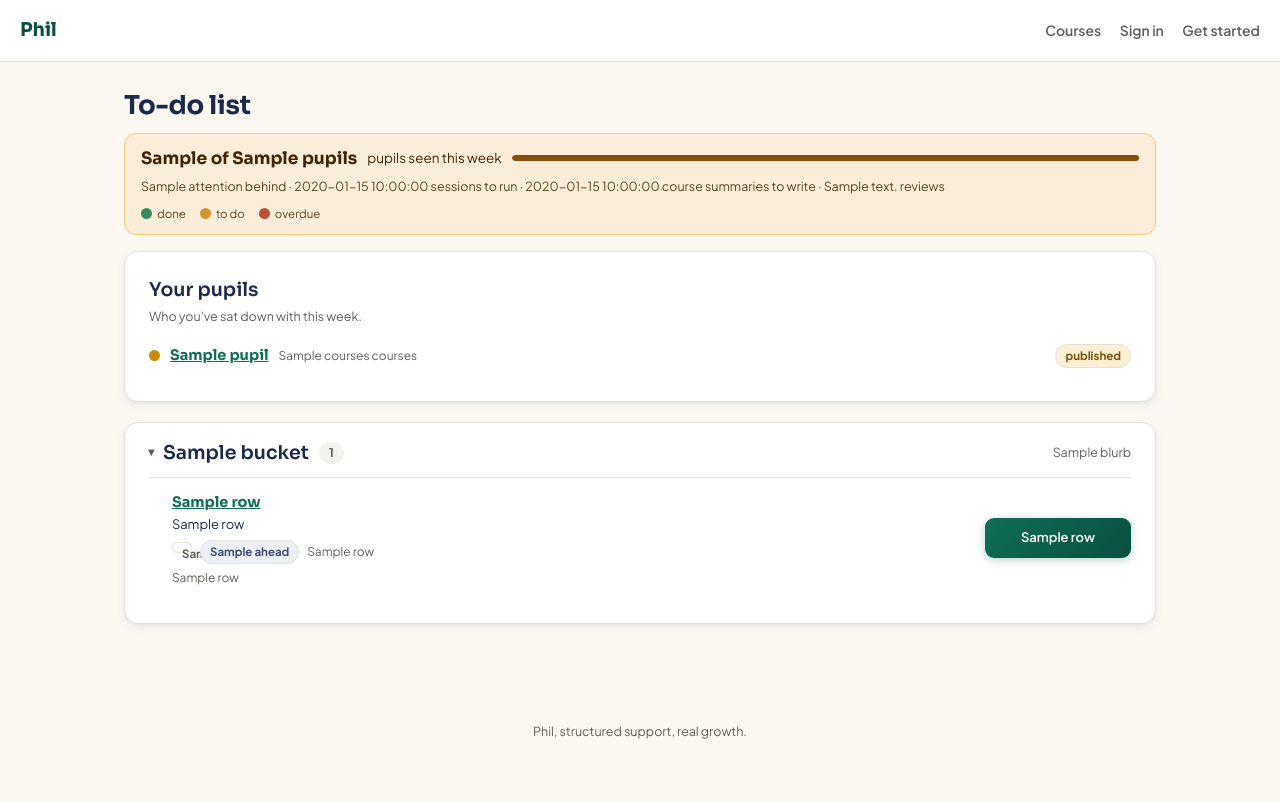
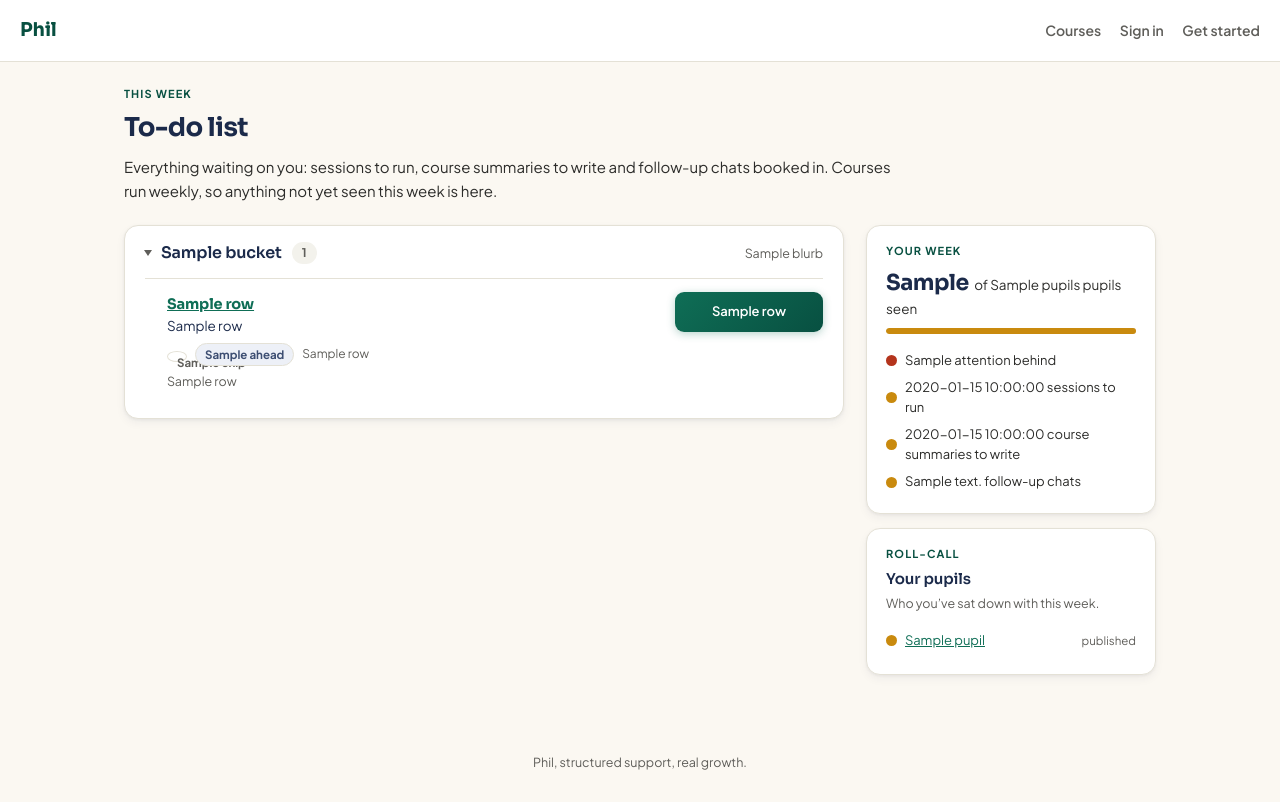
Before and after one commit to Alexandersocrates-dev/phil-app, a Python web app: template templates/schedule.html in a window 1280 px wide. Before the commit the page ends 739 px from the top, so only its background shows below. Run offline with Jinja, Linux system fonts and the light colour scheme; the template is opened without the code that fills it: most values are stand-ins (such as "Sample title", 1, 10 or a date in 2020).

Commit message:
Rebuild the to-do list layout to match the report pages

```diff
--- a/templates/schedule.html
+++ b/templates/schedule.html
@@ -1,207 +1,237 @@
 {% extends "base.html" %}
 {% block title %}To-do list - Phil{% endblock %}
 {% block content %}
+
+<header class="td-head">
+  <span class="td-eyebrow">This week</span>
   <h1>To-do list</h1>
+  <p class="td-lede">Everything waiting on you: sessions to run, course summaries to write and
+  follow-up chats booked in. Courses run weekly, so anything not yet seen this week is here.</p>
+</header>
 
-{% if summary.pupils %}
-{# Counted in pupils, not courses: one child on five courses is one person to
-   find time for, and "0 of 5" read as five children. #}
-<div class="sched-strip {% if summary.attention %}sched-strip-late{% endif %}">
-  <div class="sched-strip-top">
-    <strong>{{ summary.pupils_seen }} of {{ summary.pupils }}</strong>
-    <span>pupil{{ '' if summary.pupils == 1 else 's' }} seen this week</span>
-    <div class="sched-bar" aria-hidden="true">
-      <div class="sched-bar-fill" style="width:{{ (summary.pupils_seen / summary.pupils * 100)|round|int }}%"></div>
-    </div>
-  </div>
-  <div class="sched-strip-detail">
-    {%- set parts = [] -%}
-    {%- if summary.attention %}{% set _ = parts.append(summary.attention ~ ' behind') %}{% endif -%}
-    {%- if summary.sessions_due %}{% set _ = parts.append(summary.sessions_due ~ ' session' ~ ('' if summary.sessions_due == 1 else 's') ~ ' to run') %}{% endif -%}
-    {%- if summary.writeups_due %}{% set _ = parts.append(summary.writeups_due ~ (' course summary to write' if summary.writeups_due == 1 else ' course summaries to write')) %}{% endif -%}
-    {%- if summary.reviews_due %}{% set _ = parts.append(summary.reviews_due ~ (' review' if summary.reviews_due == 1 else ' reviews')) %}{% endif -%}
-    {%- if parts %}{{ parts|join(' &middot; ')|safe }}{% else %}Nothing outstanding.{% endif -%}
-  </div>
-  <div class="sched-key">
-    <span><span class="light light-green"></span>done</span>
-    <span><span class="light light-amber"></span>to do</span>
-    <span><span class="light light-red"></span>overdue</span>
-  </div>
-</div>
+<div class="td-layout">
+  <main class="td-main">
+    {% for b in buckets %}
+    {% if b.rows or b.always %}
+    {# Done this week is collapsed: reassurance, not work. #}
+    <details class="card td-group td-{{ b.key }}" {% if b.key != 'seen' %}open{% endif %}>
+      <summary class="td-group-head">
+        <span class="td-chev" aria-hidden="true"></span>
+        <h2>{{ b.title }}</h2>
+        <span class="td-count td-count-{{ b.key }} {% if not b.rows %}td-count-none{% endif %}">{{ b.rows|length }}</span>
+        {% if b.blurb %}<span class="td-blurb">{{ b.blurb }}</span>{% endif %}
+      </summary>
 
-<div class="card sched-pupils">
-  <h2>Your pupils</h2>
-  <p class="muted sched-blurb-block">Who you've sat down with this week.</p>
-  {% for p in pupils %}
-  <div class="pupil-line {{ 'pupil-seen' if p.seen else '' }}">
-    <span class="light light-{{ 'green' if p.seen else 'amber' }}" title="{{ 'Seen this week' if p.seen else 'Not seen yet' }}" aria-hidden="true"></span>
-    <a class="sched-pupil" href="/mentor/pupils/{{ p.pupil_id }}">{{ p.name }}</a>
-    <span class="pupil-courses">{{ p.courses }} course{{ '' if p.courses == 1 else 's' }}</span>
-    <span class="chip {{ 'chip-green' if p.seen else 'chip-amber' }}">{{ p.status }}</span>
-  </div>
-  {% endfor %}
+      <div class="td-body">
+        {% if not b.rows %}
+        <p class="td-empty">{{ b.empty }}</p>
+        {% endif %}
+
+        {% for s in b.sections %}
+        {% if b.show_labels %}
+        <div class="td-sec">
+          <span class="td-sec-label">{{ s.label }}</span>
+          <span class="td-sec-count">{{ s.count }}</span>
+          <span class="td-sec-rule"></span>
         </div>
         {% endif %}
 
-{% for b in buckets %}
-{% if b.rows or b.always %}
-{# Done this week is collapsed: reassurance, not work. #}
-<details class="card sched-card sched-{{ b.key }}" {% if b.key != 'seen' %}open{% endif %}>
-  <summary class="sched-head">
-    <h2>{{ b.title }}</h2>
-    <span class="sched-num sched-num-{{ b.key }} {% if not b.rows %}sched-num-none{% endif %}">{{ b.rows|length }}</span>
-    {% if b.blurb %}<span class="sched-blurb">{{ b.blurb }}</span>{% endif %}
-  </summary>
-
-  {% if not b.rows %}
-  <p class="sched-empty">{{ b.empty }}</p>
-  {% endif %}
-  {% for s in b.sections %}
-  {% if b.show_labels %}
-  <div class="sec-head sec-{{ s.kind }}">
-    <span class="sec-label">{{ s.label }}</span>
-    <span class="sec-count">{{ s.count }}</span>
-  </div>
-  {% endif %}
         {% for i in s.rows %}
-  {# The staff write-up is not a mentoring session — no pupil is in the room —
-     so it is set apart rather than sitting in the run of sessions. #}
-  <div class="sched-row {% if i.kind == 'summary' %}row-summary{% endif %}">
+        {# The staff write-up is not a mentoring session — no pupil is in the
+           room — so it is set apart rather than sitting in the run of sessions. #}
+        <div class="td-row {% if i.kind == 'summary' %}td-row-summary{% endif %}">
           <span class="light light-{{ i.light }}" title="{{ 'Done' if i.light == 'green' else ('Overdue' if i.light == 'red' else 'To do') }}" aria-hidden="true"></span>
-    <div class="sched-what">
-      <a class="sched-pupil" href="/mentor/pupils/{{ i.pupil_id }}">{{ i.pupil_name }}</a>
-      <span class="sched-title">{{ i.course_title }}</span>
-      <span class="sched-meta">
-        {% if i.kind == 'session' %}<span class="sched-step">{{ i.title }}</span>{% endif %}
-        {% if i.kind == 'summary' %}<span class="row-tag">Staff only</span>{% endif %}
+          <div class="td-what">
+            <a class="td-pupil" href="/mentor/pupils/{{ i.pupil_id }}">{{ i.pupil_name }}</a>
+            <span class="td-course">{{ i.course_title }}</span>
+            <span class="td-meta">
+              {% if i.kind == 'session' %}<span class="td-step">{{ i.title }}</span>{% endif %}
+              {% if i.kind == 'summary' %}<span class="td-tag">Staff only</span>{% endif %}
               {% if i.chip %}<span class="chip chip-{{ i.light }}">{{ i.chip }}</span>{% endif %}
               {% if i.ahead %}<span class="chip chip-ahead">{{ i.ahead }}</span>{% endif %}
-        {% if i.last_label %}<span class="sched-last">{{ i.last_label }}</span>{% endif %}
+              {% if i.last_label %}<span class="td-last">{{ i.last_label }}</span>{% endif %}
             </span>
-      {% if i.subtitle %}<span class="sched-sub">{{ i.subtitle }}</span>{% endif %}
+            {% if i.subtitle %}<span class="td-sub">{{ i.subtitle }}</span>{% endif %}
           </div>
-    {# Fixed-width column with the button always first, so buttons line up down
-       the page whether or not a row has the dates link. #}
-    <div class="sched-actions">
-      <a class="btn {{ 'btn-secondary' if b.key in ['seen', 'coming_sessions', 'coming_reviews'] else 'btn-primary' }} btn-sm sched-btn" href="{{ i.action_url }}">{{ i.action_label }}</a>
-      {% if i.kind == 'session' and not i.planned %}<a class="sched-plan" href="{{ i.plan_url }}">Set session dates</a>{% endif %}
+          {# Fixed-width column with the button always first, so buttons line up
+             down the page whether or not a row has the dates link. #}
+          <div class="td-actions">
+            <a class="btn {{ 'btn-secondary' if b.key in ['seen', 'coming_sessions', 'coming_reviews'] else 'btn-primary' }} btn-sm td-btn" href="{{ i.action_url }}">{{ i.action_label }}</a>
+            {% if i.kind == 'session' and not i.planned %}<a class="td-plan" href="{{ i.plan_url }}">Set session dates</a>{% endif %}
           </div>
         </div>
         {% endfor %}
         {% endfor %}
+      </div>
     </details>
     {% endif %}
     {% endfor %}
 
     {% if not summary.pupils %}
-<div class="card card-center">
-  <p class="muted" style="margin:0;">No active courses yet. Enrol a pupil and their sessions appear here.</p>
+    <div class="card td-none">
+      <h2>Nobody enrolled yet</h2>
+      <p>Add a pupil and enrol them on a course, and this week&rsquo;s work appears here.</p>
     </div>
     {% endif %}
+  </main>
+
+  {% if summary.pupils %}
+  <aside class="td-aside">
+    {# The week's shape, kept beside the work rather than stacked on top of it. #}
+    <div class="card td-panel {% if summary.attention %}td-panel-late{% endif %}">
+      <span class="td-eyebrow">Your week</span>
+      <p class="td-score"><strong>{{ summary.pupils_seen }}</strong> of {{ summary.pupils }}
+      pupil{{ '' if summary.pupils == 1 else 's' }} seen</p>
+      <div class="td-bar" aria-hidden="true">
+        <div class="td-bar-fill" style="width:{{ (summary.pupils_seen / summary.pupils * 100)|round|int }}%"></div>
+      </div>
+      <ul class="td-breakdown">
+        {% if summary.attention %}<li><span class="light light-red"></span>{{ summary.attention }} behind</li>{% endif %}
+        {% if summary.sessions_due %}<li><span class="light light-amber"></span>{{ summary.sessions_due }} session{{ '' if summary.sessions_due == 1 else 's' }} to run</li>{% endif %}
+        {% if summary.writeups_due %}<li><span class="light light-amber"></span>{{ summary.writeups_due }} course summar{{ 'y' if summary.writeups_due == 1 else 'ies' }} to write</li>{% endif %}
+        {% if summary.reviews_due %}<li><span class="light light-amber"></span>{{ summary.reviews_due }} follow-up chat{{ '' if summary.reviews_due == 1 else 's' }}</li>{% endif %}
+        {% if not (summary.attention or summary.sessions_due or summary.writeups_due or summary.reviews_due) %}
+        <li><span class="light light-green"></span>Nothing outstanding</li>
+        {% endif %}
+      </ul>
+    </div>
+
+    <div class="card td-panel">
+      <span class="td-eyebrow">Roll-call</span>
+      <h2>Your pupils</h2>
+      <p class="td-panel-note">Who you&rsquo;ve sat down with this week.</p>
+      <ul class="td-roll">
+        {% for p in pupils %}
+        <li class="{{ 'is-seen' if p.seen else '' }}">
+          <span class="light light-{{ 'green' if p.seen else 'amber' }}" aria-hidden="true"></span>
+          <a href="/mentor/pupils/{{ p.pupil_id }}">{{ p.name }}</a>
+          <span class="td-roll-meta">{{ p.status }}</span>
+        </li>
+        {% endfor %}
+      </ul>
+    </div>
+  </aside>
+  {% endif %}
+</div>
 
 <style>
-.sched-strip{background:var(--teal-light);border:1px solid #9FE1CB;border-radius:12px;
-  padding:12px 16px;margin:0 0 16px;color:#04342C;}
-.sched-strip-late{background:var(--amber-light);border-color:#FAC775;color:#412402;}
-.sched-strip-top{display:flex;align-items:center;gap:10px;flex-wrap:wrap;font-size:13.5px;}
-.sched-strip strong{font-family:var(--font-head);font-size:17px;}
-.sched-strip-detail{font-size:12.5px;margin-top:6px;opacity:.85;}
-.sched-bar{flex:1;min-width:100px;height:6px;border-radius:20px;background:#fff;overflow:hidden;}
-.sched-bar-fill{height:100%;background:var(--teal-darker);border-radius:20px;}
-.sched-strip-late .sched-bar-fill{background:var(--amber-dark);}
+.td-head{margin:0 0 22px;}
+.td-eyebrow{display:block;font-size:11px;font-weight:800;letter-spacing:.1em;
+  text-transform:uppercase;color:var(--teal-darker);margin-bottom:6px;}
+.td-head h1{margin:0 0 8px;letter-spacing:-.02em;}
+.td-lede{font-size:15px;line-height:1.6;color:var(--ink);margin:0;max-width:70ch;text-wrap:pretty;}
 
-.sched-pupils h2{margin:0 0 2px;}
-.sched-blurb-block{font-size:12.5px;margin:0 0 10px;}
-.pupil-line{display:flex;align-items:center;gap:10px;flex-wrap:wrap;
-  border-top:1px solid var(--border);padding:9px 0;font-size:13px;}
-.pupil-line:first-of-type{border-top:none;}
-/* Traffic lights: green done, amber to do, red overdue. Each also carries a
-   word in the chip beside it, so the colour is never the only signal — that
-   matters for anyone who can't tell red from green. */
-.light{width:11px;height:11px;border-radius:50%;flex-shrink:0;display:inline-block;}
+/* minmax(0,1fr): a grid column's default min-width is auto, so a long course
+   title would force the column wider and squeeze the panel beside it. */
+.td-layout{display:grid;grid-template-columns:minmax(0,1fr) 290px;gap:22px;align-items:start;}
+.td-main{min-width:0;display:flex;flex-direction:column;gap:14px;}
+.td-aside{min-width:0;position:sticky;top:18px;display:flex;flex-direction:column;gap:14px;}
+
+/* ------------------------------------------------------------------ group -- */
+.td-group{margin:0;padding:0 20px;}
+.td-attention{border-left:4px solid #B4341C;}
+.td-this_week{border-left:4px solid #C98A0E;}
+.td-coming_sessions,.td-coming_reviews{border-left:4px solid #97A6C4;}
+.td-seen{border-left:4px solid #1B7A4B;}
+.td-group-head{display:flex;align-items:center;gap:10px;flex-wrap:wrap;
+  cursor:pointer;list-style:none;padding:15px 0 13px;}
+.td-group-head::-webkit-details-marker{display:none;}
+.td-group-head h2{margin:0;font-size:16px;letter-spacing:-.01em;}
+.td-chev{width:0;height:0;flex-shrink:0;border-left:6px solid var(--muted);
+  border-top:4.5px solid transparent;border-bottom:4.5px solid transparent;
+  transition:transform .13s ease;}
+.td-group[open] .td-chev{transform:rotate(90deg);}
+.td-count{flex-shrink:0;font-size:12px;font-weight:700;border-radius:20px;padding:2px 10px;
+  background:#F3F2EC;color:var(--muted);}
+.td-count-attention{background:#FBE3DE;color:#8A2614;}
+.td-count-this_week{background:#FBEFD6;color:#7A5206;}
+.td-count-seen{background:#DCF0E4;color:#14603C;}
+.td-count-none{background:#F3F2EC;color:#B3B0A4;}
+.td-blurb{font-size:12.5px;color:var(--muted);margin-left:auto;text-align:right;min-width:0;}
+.td-body{padding-bottom:14px;}
+.td-empty{font-size:13px;color:var(--muted);line-height:1.55;margin:2px 0 6px;
+  border-top:1px solid var(--border);padding-top:13px;}
+
+/* Section rule: quiet, but enough to separate three kinds of job. */
+.td-sec{display:flex;align-items:center;gap:9px;margin:16px 0 2px;}
+.td-sec:first-child{margin-top:2px;}
+.td-sec-label{font-size:10.5px;font-weight:800;letter-spacing:.08em;text-transform:uppercase;
+  color:var(--navy);white-space:nowrap;}
+.td-sec-count{font-size:10.5px;font-weight:700;color:var(--muted);background:#F3F2EC;
+  border-radius:20px;padding:1px 7px;flex-shrink:0;}
+.td-sec-rule{flex:1;height:1px;background:var(--border);min-width:12px;}
+
+/* -------------------------------------------------------------------- row -- */
+.td-row{display:flex;align-items:flex-start;gap:11px;padding:13px 0;
+  border-top:1px solid var(--border);}
+.td-sec + .td-row{border-top:none;}
+.td-row .light{margin-top:5px;flex-shrink:0;}
+.td-what{flex:1;min-width:0;}
+.td-pupil{font-family:var(--font-head);font-weight:700;font-size:14.5px;letter-spacing:-.01em;}
+.td-course{display:block;font-size:13.5px;color:var(--navy);margin-top:1px;line-height:1.4;}
+.td-meta{display:flex;align-items:center;gap:8px;flex-wrap:wrap;margin-top:7px;}
+.td-step,.td-last{font-size:12px;color:var(--muted);white-space:nowrap;}
+.td-sub{display:block;font-size:12.5px;color:var(--muted);margin-top:6px;line-height:1.5;}
+.td-tag{font-size:10.5px;font-weight:800;letter-spacing:.05em;text-transform:uppercase;
+  color:var(--coral-dark);background:var(--coral-light);border-radius:4px;padding:2px 7px;
+  white-space:nowrap;}
+.td-row-summary{background:#FBF8F2;border-left:3px solid var(--coral-dark);border-top:none;
+  border-radius:0 10px 10px 0;padding:13px 15px;margin:7px 0;}
+.td-row-summary + .td-row{border-top:none;}
+
+/* Chips and buttons hold together rather than being squeezed until they break. */
+.chip{font-size:11.5px;font-weight:700;border-radius:20px;padding:2px 9px;white-space:nowrap;
+  flex-shrink:0;}
+.chip-red{background:#FBE3DE;color:#8A2614;}
+.chip-amber{background:#FBEFD6;color:#7A5206;}
+.chip-green{background:#DCF0E4;color:#14603C;}
+.chip-grey{background:#EDEBE2;color:#6B675B;}
+.chip-ahead{background:#EDF0F7;color:#3D4E72;}
+
+.td-actions{width:148px;flex-shrink:0;display:flex;flex-direction:column;gap:5px;}
+.td-btn{width:100%;text-align:center;white-space:nowrap;}
+.td-plan{font-size:12.5px;text-align:center;white-space:nowrap;}
+
+/* ------------------------------------------------------------------ panel -- */
+.td-panel{margin:0;padding:17px 19px;}
+.td-panel h2{font-size:15px;margin:2px 0 3px;letter-spacing:-.01em;}
+.td-panel-note{font-size:12.5px;color:var(--muted);margin:0 0 11px;line-height:1.5;}
+.td-score{font-size:13.5px;color:var(--ink);margin:2px 0 9px;}
+.td-score strong{font-family:var(--font-head);font-size:22px;font-weight:700;color:var(--navy);
+  letter-spacing:-.02em;margin-right:3px;}
+.td-bar{height:6px;border-radius:20px;background:#EDEBE2;overflow:hidden;margin-bottom:13px;}
+.td-bar-fill{height:100%;background:var(--teal-darker);border-radius:20px;}
+.td-panel-late .td-bar-fill{background:#C98A0E;}
+.td-breakdown{list-style:none;margin:0;padding:0;font-size:13px;line-height:1.5;}
+.td-breakdown li{display:flex;align-items:center;gap:8px;padding:4px 0;color:var(--ink);}
+.td-breakdown .light{flex-shrink:0;}
+
+.td-roll{list-style:none;margin:0;padding:0;}
+.td-roll li{display:flex;align-items:center;gap:8px;padding:7px 0;font-size:13px;
+  border-top:1px solid var(--border);}
+.td-roll li:first-child{border-top:none;}
+.td-roll a{flex:1;min-width:0;overflow:hidden;text-overflow:ellipsis;white-space:nowrap;}
+.td-roll-meta{font-size:11.5px;color:var(--muted);white-space:nowrap;flex-shrink:0;}
+
+.light{width:11px;height:11px;border-radius:50%;display:inline-block;flex-shrink:0;}
 .light-green{background:#1B7A4B;}
 .light-amber{background:#C98A0E;}
 .light-red{background:#B4341C;}
 .light-grey{background:#C9C6BA;}
-.sched-key{display:flex;gap:14px;margin-top:9px;font-size:11.5px;opacity:.85;}
-.sched-key span{display:flex;align-items:center;gap:5px;}
-.pupil-courses{font-size:12px;color:var(--muted);}
-.pupil-line .chip{margin-left:auto;}
 
-.sched-card{padding-top:0;}
-.sched-card.sched-attention{border-left:4px solid #B4341C;}
-.sched-card.sched-this_week{border-left:4px solid #C98A0E;}
-.sched-card.sched-coming_sessions{border-left:4px solid #97A6C4;}
-.sched-card.sched-coming_reviews{border-left:4px solid #97A6C4;}
-.sched-card.sched-seen{border-left:4px solid #1B7A4B;}
+.td-none{text-align:center;padding:34px 20px;}
+.td-none h2{margin:0 0 6px;font-size:16px;}
+.td-none p{margin:0;color:var(--muted);font-size:13.5px;}
 
-.sched-head{display:flex;align-items:center;gap:10px;flex-wrap:wrap;
-  cursor:pointer;list-style:none;padding:var(--sp-4) 0 10px;}
-.sched-head::-webkit-details-marker{display:none;}
-.sched-head h2{margin:0;display:inline-flex;align-items:center;gap:8px;}
-.sched-head h2::before{content:"\25B8";color:var(--muted);font-size:12px;transition:transform .12s ease;}
-.sched-card[open] .sched-head h2::before{transform:rotate(90deg);}
-.sched-num{font-size:12px;font-weight:700;border-radius:20px;padding:2px 10px;
-  background:#F3F2EC;color:var(--muted);}
-.sched-num-attention{background:#FBE3DE;color:#8A2614;}
-.sched-num-this_week{background:#FBEFD6;color:#7A5206;}
-.sched-num-seen{background:#DCF0E4;color:#14603C;}
-.sched-blurb{font-size:12.5px;color:var(--muted);margin-left:auto;}
-.sched-num-none{background:#F3F2EC;color:#B3B0A4;}
-.sched-empty{font-size:13px;color:var(--muted);margin:2px 0 6px;
-  border-top:1px solid var(--border);padding-top:12px;}
-
-/* Section headings are one neutral tone whatever the kind. Colour on this page
-   means state — red late, amber to do, green done — and tinting the headings by
-   category set up a second, competing colour language. It also put a coral
-   heading directly above a coral row, and the two merged into one block. The
-   kind is carried by the words, which is what words are for. */
-.sec-head{display:flex;align-items:center;gap:8px;margin:20px 0 0;
-  padding:7px 12px;border-radius:8px;background:#E7E4D8;}
-.sec-head:first-of-type{margin-top:6px;}
-.sec-label{font-size:12.5px;font-weight:800;letter-spacing:.02em;color:var(--navy);}
-.sec-count{font-size:11.5px;font-weight:700;color:var(--navy);background:#fff;
-  border-radius:20px;padding:1px 8px;}
-
-.sched-row{display:flex;align-items:center;gap:12px;flex-wrap:wrap;
-  border-top:1px solid var(--border);padding:12px 0;}
-.sec-head + .sched-row{border-top:none;}
-.sched-row .light{margin-top:2px;align-self:flex-start;}
-/* Set apart by an accent and a tag rather than a fill, so it reads as a
-   different kind of job without borrowing a state colour. */
-.row-summary{background:#FBF8F2;border-left:3px solid var(--coral-dark);
-  border-radius:0 10px 10px 0;padding:12px 14px;margin:6px 0;border-top:none;}
-.row-summary + .sched-row{border-top:none;}
-.row-tag{display:inline-block;font-size:10.5px;font-weight:800;letter-spacing:.05em;
-  text-transform:uppercase;color:var(--coral-dark);background:var(--coral-light);
-  border-radius:4px;padding:1px 6px;margin-left:8px;vertical-align:2px;}
-.sched-sub{display:block;font-size:12px;color:var(--muted);margin-top:5px;}
-.sched-step-strong{font-weight:700;color:var(--coral-dark);}
-.sched-pupil{font-family:var(--font-head);font-weight:700;font-size:14.5px;}
-.sched-what{flex:1;min-width:210px;}
-.sched-title{display:block;font-size:13px;color:var(--navy);margin-top:1px;}
-.sched-meta{display:flex;align-items:center;gap:8px;flex-wrap:wrap;margin-top:6px;}
-.sched-step{font-size:12px;color:var(--muted);}
-.sched-last{font-size:12px;color:var(--muted);}
-
-/* One chip colour per state, matching the traffic light on the same row. */
-.chip{font-size:11.5px;font-weight:700;border-radius:20px;padding:2px 9px;white-space:nowrap;}
-.chip-red{background:#FBE3DE;color:#8A2614;}
-.chip-amber{background:#FBEFD6;color:#7A5206;}
-.chip-green{background:#DCF0E4;color:#14603C;}
-.chip-grey{background:#EDEBE2;color:#6B675B;}
-/* How far off, beside the date. A date on its own doesn't say whether it needs
-   thinking about. */
-.chip-ahead{background:#EDF0F7;color:#3D4E72;}
-
-/* The action column is a fixed width and the button always sits at its top, so
-   the buttons form a straight edge whether or not a row has the dates link. */
-.sched-actions{width:146px;flex-shrink:0;display:flex;flex-direction:column;
-  align-items:stretch;gap:5px;}
-.sched-btn{width:100%;text-align:center;}
-.sched-plan{font-size:12.5px;text-align:center;}
-@media (max-width:600px){
-  .sched-actions{width:100%;}
+@media (max-width:900px){
+  .td-layout{grid-template-columns:minmax(0,1fr);}
+  .td-aside{position:static;order:-1;}
+}
+@media (max-width:560px){
+  .td-row{flex-wrap:wrap;}
+  .td-actions{width:100%;flex-direction:row;justify-content:space-between;align-items:center;}
+  .td-btn{flex:1;}
+  .td-blurb{margin-left:0;flex-basis:100%;text-align:left;}
 }
 </style>
 {% endblock %}
```
Lines whose indentation alone changed are shown as unchanged.
